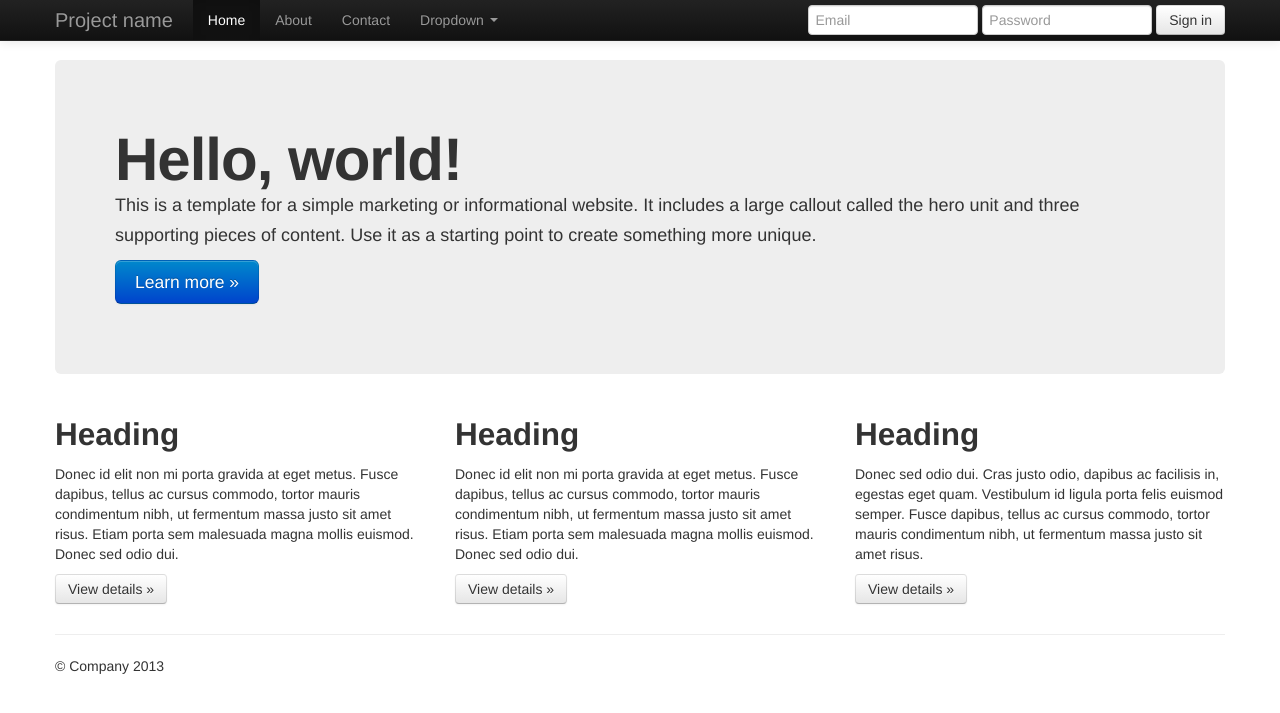
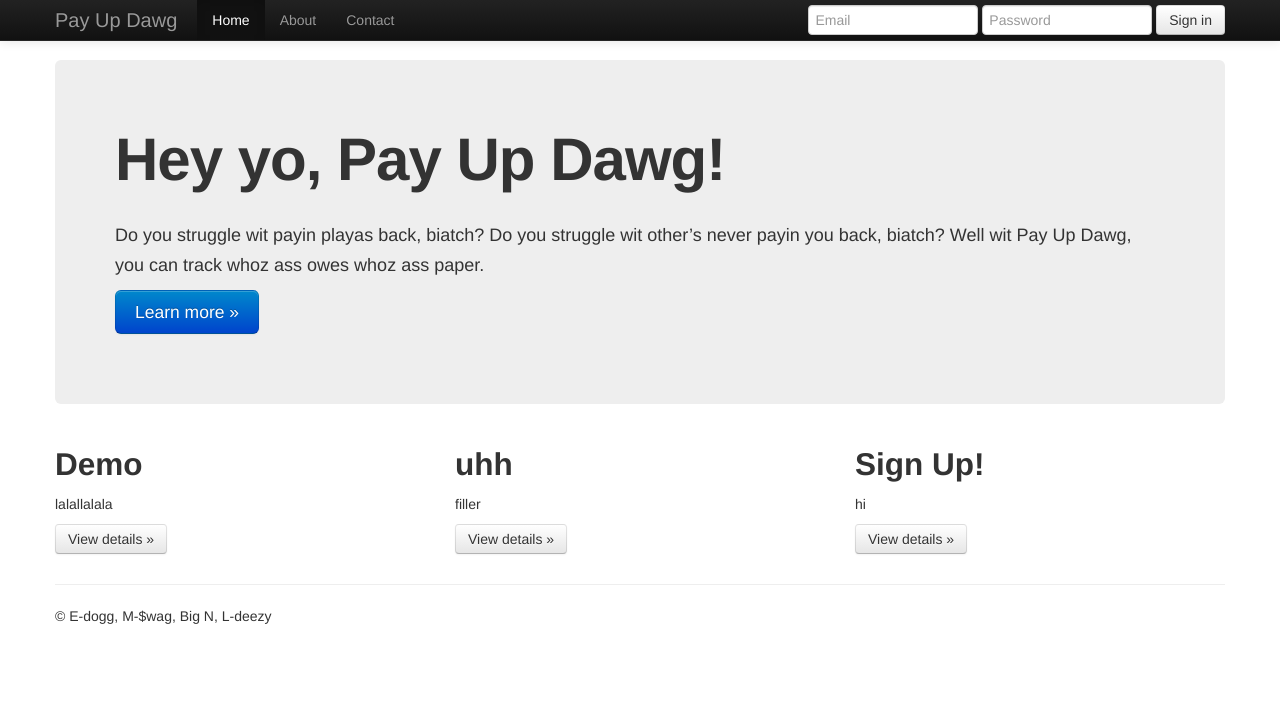
Before and after one commit to yeoedward/payupdawg, a Django app: template webapp/webapp/templates/bootstrappage.html in a window 1280 px wide. Shown: the top 713 px of the page. Run offline with Django 3.2, Linux system fonts and the light colour scheme; the template is opened without the code that fills it, so the values that code supplies are empty; some libraries are stand-ins or nearby versions.

Commit message:
webpage beginnings

```diff
--- a/webapp/webapp/templates/bootstrappage.html
+++ b/webapp/webapp/templates/bootstrappage.html
@@ -2,7 +2,7 @@
 <html lang="en">
   <head>
     <meta charset="utf-8">
-    <title>Bootstrap, from Twitter</title>
+    <title>Pay Up Dawg</title>
     <meta name="viewport" content="width=device-width, initial-scale=1.0">
     <meta name="description" content="">
     <meta name="author" content="">
@@ -22,12 +22,6 @@
       <script src="../assets/js/html5shiv.js"></script>
     <![endif]-->
 
-    <!-- Fav and touch icons -->
-    <link rel="apple-touch-icon-precomposed" sizes="144x144" href="../assets/ico/apple-touch-icon-144-precomposed.png">
-    <link rel="apple-touch-icon-precomposed" sizes="114x114" href="../assets/ico/apple-touch-icon-114-precomposed.png">
-      <link rel="apple-touch-icon-precomposed" sizes="72x72" href="../assets/ico/apple-touch-icon-72-precomposed.png">
-                    <link rel="apple-touch-icon-precomposed" href="../assets/ico/apple-touch-icon-57-precomposed.png">
-                                   <link rel="shortcut icon" href="../assets/ico/favicon.png">
   </head>
 
   <body>
@@ -40,24 +34,12 @@
             <span class="icon-bar"></span>
             <span class="icon-bar"></span>
           </button>
-          <a class="brand" href="#">Project name</a>
+          <a class="brand" href="#">Pay Up Dawg</a>
           <div class="nav-collapse collapse">
             <ul class="nav">
               <li class="active"><a href="#">Home</a></li>
               <li><a href="#about">About</a></li>
               <li><a href="#contact">Contact</a></li>
-              <li class="dropdown">
-                <a href="#" class="dropdown-toggle" data-toggle="dropdown">Dropdown <b class="caret"></b></a>
-                <ul class="dropdown-menu">
-                  <li><a href="#">Action</a></li>
-                  <li><a href="#">Another action</a></li>
-                  <li><a href="#">Something else here</a></li>
-                  <li class="divider"></li>
-                  <li class="nav-header">Nav header</li>
-                  <li><a href="#">Separated link</a></li>
-                  <li><a href="#">One more separated link</a></li>
-                </ul>
-              </li>
             </ul>
             <form class="navbar-form pull-right">
               <input class="span2" type="text" placeholder="Email">
@@ -73,26 +55,26 @@
 
       <!-- Main hero unit for a primary marketing message or call to action -->
       <div class="hero-unit">
-        <h1>Hello, world!</h1>
-        <p>This is a template for a simple marketing or informational website. It includes a large callout called the hero unit and three supporting pieces of content. Use it as a starting point to create something more unique.</p>
+        <h1>Hey yo, Pay Up Dawg!</h1> <br>
+        <p>Do you struggle wit payin playas back, biatch? Do you struggle wit other’s never payin you back, biatch? Well wit Pay Up Dawg, you can track whoz ass owes whoz ass paper. </p>
         <p><a href="#" class="btn btn-primary btn-large">Learn more &raquo;</a></p>
       </div>
 
       <!-- Example row of columns -->
       <div class="row">
         <div class="span4">
-          <h2>Heading</h2>
-          <p>Donec id elit non mi porta gravida at eget metus. Fusce dapibus, tellus ac cursus commodo, tortor mauris condimentum nibh, ut fermentum massa justo sit amet risus. Etiam porta sem malesuada magna mollis euismod. Donec sed odio dui. </p>
+          <h2>Demo</h2>
+          <p>lalallalala </p>
           <p><a class="btn" href="#">View details &raquo;</a></p>
         </div>
         <div class="span4">
-          <h2>Heading</h2>
-          <p>Donec id elit non mi porta gravida at eget metus. Fusce dapibus, tellus ac cursus commodo, tortor mauris condimentum nibh, ut fermentum massa justo sit amet risus. Etiam porta sem malesuada magna mollis euismod. Donec sed odio dui. </p>
+          <h2>uhh</h2>
+          <p>filler </p>
           <p><a class="btn" href="#">View details &raquo;</a></p>
        </div>
         <div class="span4">
-          <h2>Heading</h2>
-          <p>Donec sed odio dui. Cras justo odio, dapibus ac facilisis in, egestas eget quam. Vestibulum id ligula porta felis euismod semper. Fusce dapibus, tellus ac cursus commodo, tortor mauris condimentum nibh, ut fermentum massa justo sit amet risus.</p>
+          <h2>Sign Up!</h2>
+          <p>hi</p>
           <p><a class="btn" href="#">View details &raquo;</a></p>
         </div>
       </div>
@@ -100,7 +82,7 @@
       <hr>
 
       <footer>
-        <p>&copy; Company 2013</p>
+        <p>&copy; E-dogg, M-$wag, Big N, L-deezy</p>
       </footer>
 
     </div> <!-- /container -->
```
